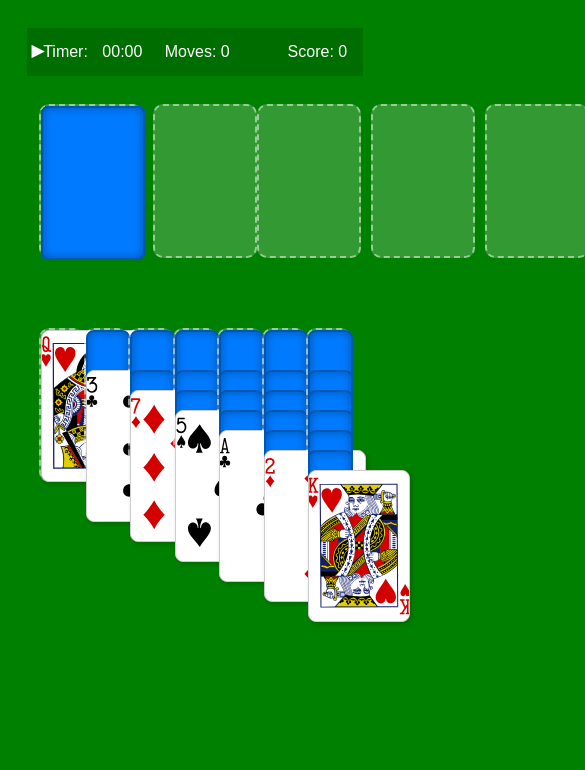
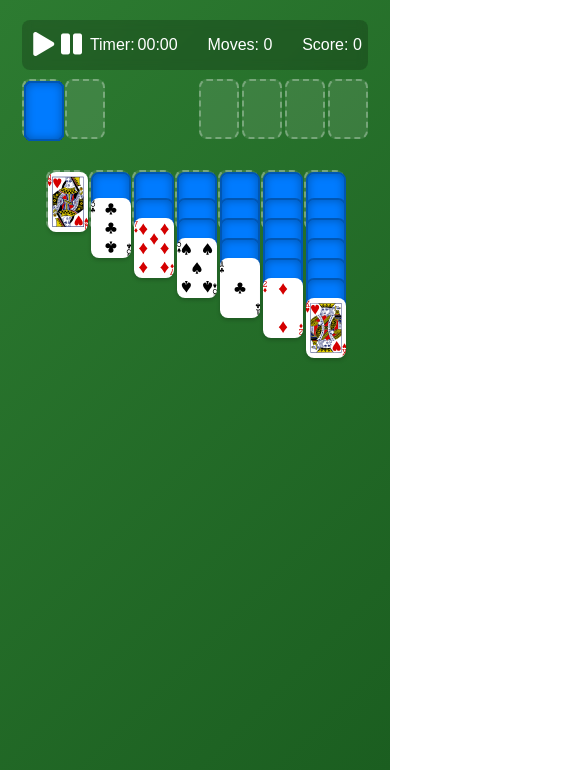
Before and after one commit to iprachigoyal/solitairejs, a plain HTML site: page index.html in a window 390 px wide. Shown: the part 74-844 px from the top of the page, 585 px wide, since content can reach past the window. Drawn offline with Linux system fonts and the light colour scheme.

Commit message:
feat: responsive

```diff
--- a/index.html
+++ b/index.html
@@ -13,8 +13,8 @@
       <div id="score">
         <div class="timer">
            <button id="play-pause">
-              <i id="play" class="fas fa-play">▶</i>
-              <i id="pause" class="fas fa-pause">⏸</i>
+              <i id="play" class="fas fa-play"></i>
+              <i id="pause" class="fas fa-pause"></i>
            </button>
            <label>Timer:</label>
            <span>00:00</span>
@@ -47,6 +47,7 @@
 
         <!-- Lower Row: Tableau Piles -->
         <div class="lower-row" id="tableau">
+            <div class="tableau-container"></div>
             <div class="pile" id="tableau-1"></div>
             <div class="pile" id="tableau-2"></div>
             <div class="pile" id="tableau-3"></div>
--- a/index.js
+++ b/index.js
@@ -387,7 +387,7 @@ function renderGame() {
             if (!card.faceUp) {
                 cardDiv.classList.add('face-down');
             } else {
-                cardDiv.textContent = `${card.rank} ${card.suit}`;
+                // cardDiv.textContent = `${card.rank} ${card.suit}`;
             }
 
             cardDiv.style.top = `${cardIndex * 20}px`;
@@ -445,7 +445,7 @@ function renderGame() {
       const cardDiv = renderCardFace(card);
         cardDiv.dataset.pile = 'waste';
         cardDiv.dataset.index = cardIndex;
-        cardDiv.textContent = `${card.rank} ${card.suit}`;
+        // cardDiv.textContent = `${card.rank} ${card.suit}`;
         wasteDiv.appendChild(cardDiv);
 
         // Add event listener to waste cards
--- a/style.css
+++ b/style.css
@@ -1,339 +1,269 @@
-/* General Styles */
+/* Variables and Reset */
+:root {
+  --card-width: clamp(80px, 12vw, 100px);
+  --card-height: calc(var(--card-width) * 1.5);
+  --spacing: clamp(8px, 1vw, 10px);
+  --border-radius: 8px;
+  --primary-blue: #007bff;
+  --darker-blue: #0056b3;
+  --shadow-color: rgba(0, 0, 0, 0.2);
+}
+
+* {
+  margin: 0;
+  padding: 0;
+  box-sizing: border-box;
+}
+
+/* Base Styles */
 body {
   font-family: Arial, sans-serif;
-  background-color: green;
+  background: linear-gradient(135deg, #2e7d32, #1b5e20);
   color: white;
   text-align: center;
-  margin: 0;
-  padding: 0;
+  min-height: 100vh;
+  padding: var(--spacing);
 }
 
 h1 {
-  margin-top: 20px;
+  font-size: clamp(24px, 4vw, 32px);
+  margin: 20px auto;
+  padding: 10px;
+  max-width: 800px;
 }
 
 /* Game Board Layout */
 .game-board {
+  max-width: 1200px;
+  margin: 0 auto;
   display: flex;
   flex-direction: column;
   align-items: center;
-  gap: 20px;
-  margin-top: 20px;
+  gap: calc(var(--spacing) * 2);
 }
 
+/* Score Panel */
 #score {
-  position: relative;
-  background: rgba(0,0,0,.15);
-  margin-top: 1.5em;
-  margin-bottom: 0.5em;
-  padding: 1em;
-  line-height: 1;
+  background: rgba(0, 0, 0, 0.2);
+  backdrop-filter: blur(5px);
+  border-radius: var(--border-radius);
+  padding: calc(var(--spacing) * 2);
+  margin: var(--spacing) auto;
+  width: min(90%, 800px);
+  display: flex;
+  justify-content: space-between;
+  align-items: center;
 }
-#score > * {
-  display: inline-block;
-  min-width: 100px;
-}
-#score > *:last-child {
-  float: right;
-  text-align: right;
-}
-#score label {
-  margin-bottom: 0;
-}
-#score .timer button {
-  position: absolute;
-  background: transparent;
-  outline: none;
-  border: 0;
-  padding: 0;
-  top: 0;
-  left: 0;
-  width: 3em;
-  height: 100%;
-  z-index: 10;
-}
-#score .timer button i {
-  position: absolute;
-  top: 0;
-  left: 0;
-  width: 100%;
-  height: 100%;
-  /* font-size: 0; */
-}
-#score .timer button i::before {
-  position: absolute;
-  top: 50%;
-  left: 50%;
-  width: 0.75em;
-  height: 1em;
-  margin-left: -0.375em;
-  margin-top: -0.5em;
-  font-size: 1.5rem;
-  content: none;
-}
-#score .timer button i#play::before {
-  border-top: 8px solid transparent;
-  border-left: 12px solid #fff;
-  border-bottom: 8px solid transparent;
-}
-#score .timer button i#pause::before {
-  border-right: 4px solid #fff;
-  border-left: 4px solid #fff;
+
+.timer {
+  display: flex;
+  align-items: center;
+  gap: var(--spacing);
 }
 
 #play-pause {
-  position: relative;
-  cursor: pointer;
   background: transparent;
   border: none;
   color: white;
   font-size: 1.5rem;
-  margin-right: 10px;
+  cursor: pointer;
+  padding: 5px;
+  transition: opacity 0.2s;
 }
 
-#play, #pause {
-  position: absolute;
-  /* top: 50%;
-  left: 50%; */
-  transform: translate(-35%, 30%);
-  font-size: 1rem;
-  cursor: pointer;
-  color: white;
+#play-pause:hover {
+  opacity: 0.8;
 }
 
-#play {
-  display: inline-block;
+/* Game Areas */
+.upper-row,
+.lower-row {
+  width: min(90%, 800px);
+  display: flex;
+  justify-content: space-between;
+  flex-wrap: wrap;
+  gap: var(--spacing);
+  margin: 0 auto;
 }
 
-#pause {
-  display: none;
-}
-.timer {
+.foundation-piles,
+.stock-waste-piles {
   display: flex;
-  align-items: center;
+  gap: var(--spacing);
+  flex-wrap: wrap;
 }
 
-.timer button {
-  margin-right: 10px;
+/* Pile Styles */
+.pile {
+  width: var(--card-width);
+  height: var(--card-height);
+  background: rgba(255, 255, 255, 0.1);
+  border: 2px dashed rgba(255, 255, 255, 0.3);
+  border-radius: var(--border-radius);
+  position: relative;
+  transition: background 0.2s;
 }
 
-.timer label {
-  margin-right: 10px;
+.pile:hover {
+  background: rgba(255, 255, 255, 0.15);
+}
+
+/* Card Base Styles */
+.card {
+  width: var(--card-width);
+  height: var(--card-height);
+  position: absolute;
+  background: white;
+  border-radius: var(--border-radius);
+  background-size: cover; /* Ensure image covers the entire card */
+  background-position: center;
+  cursor: grab;
+  transition: transform 0.2s, box-shadow 0.2s;
+  box-shadow: 0 2px 4px var(--shadow-color);
+  font-family: 'Arial', sans-serif;
+  user-select: none;
+  will-change: transform;
+}
+
+/* Card Content Styling */
+
+
+/* Card States */
+.card.face-down {
+  background: var(--primary-blue);
+  border: 2px solid var(--darker-blue);
+  box-shadow: inset 0 0 10px rgba(0, 0, 0, 0.3);
+}
+
+.card.face-down::before {
+  content: none;
+}
+
+.card:not(.dragging):hover {
+  transform: translateY(-5px);
+  box-shadow: 0 4px 8px rgba(0, 0, 0, 0.3);
+}
+
+.card.dragging {
+  opacity: 0.8;
+  transform: scale(1.05);
+  box-shadow: 0 8px 16px rgba(0, 0, 0, 0.4);
+  z-index: 1000;
+}
+
+/* Tableau Specific Styles */
+#tableau {
+  width: 100%;
+  display: flex;
+  justify-content: center;
+  gap: var(--spacing);
+  flex-wrap: wrap;
+  padding: var(--spacing);
+}
+
+#tableau .pile {
+  margin-top: calc(var(--card-height) * 0.3);
+}
+
+#tableau .card:not(:first-child) {
+  margin-top: calc(var(--spacing) * 2);
+}
+
+/* Stock and Foundation Styles */
+#stock .card,
+#waste .card,
+#foundation .pile .card {
+  transition: transform 0.2s ease-out;
+}
+
+/* Responsive Adjustments */
+/* Modified Variables for Smaller Screens */
+@media (max-width: 768px) {
+  :root {
+    --card-width: clamp(50px, 12vw, 70px);
+    --spacing: 4px;
+  }
+
+  /* Tableau Adjustments */
+  #tableau {
+    flex-wrap: nowrap;
+  }
+
+
+  /* Adjust foundation and stock piles */
+  .upper-row, .lower-row {
+    padding-bottom: 4px;
+  }
+}
+
+@media (max-width: 480px) {
+  :root {
+    --card-width: clamp(40px, 10vw, 60px);
+    --spacing: 3px;
+  }
+
+  /* Make cards more compact */
+  .card::before {
+    font-size: 12px;
+  }
+
+  .card .value-suit {
+    font-size: 10px;
+  }
+}
+
+.tableau-container {
+  display: flex;
+  gap: var(--spacing);
+  min-width: fit-content;
+  padding: 0 var(--spacing);
+  margin: 0 auto;
+}
+
+/* Adjust card proportions for smaller sizes */
+.card {
+  font-size: min(2vw, 12px);
+}
+
+.card .value-suit {
+  font-size: 0.7em;
 }
 
 
-button:focus {
+.tableau-container {
+  display: flex;
+  gap: var(--spacing);
+  min-width: fit-content;
+  padding: 0 var(--spacing);
+  margin: 0 auto;
+}
+
+/* Adjust card proportions for smaller sizes */
+.card {
+  font-size: min(2vw, 12px);
+}
+
+.card .value-suit {
+  font-size: 0.7em;
+}
+
+
+/* Accessibility */
+button:focus-visible {
   outline: 2px solid white;
   outline-offset: 2px;
 }
 
-/* Upper Row: Foundation, Stock, and Waste */
-.upper-row {
-  display: flex;
-  justify-content: space-between;
-  width: 80%;
-  max-width: 800px;
-  margin-bottom: 20px;
+/* Performance Optimizations */
+@media (prefers-reduced-motion: reduce) {
+  .card {
+    transition: none;
+  }
 }
 
-/* Foundation Piles */
-.foundation-piles {
-  display: flex;
-  gap: 10px;
+/* High DPI Screen Support */
+@media (-webkit-min-device-pixel-ratio: 2) {
+  .card {
+    box-shadow: 0 1px 2px var(--shadow-color);
+  }
 }
-
-/* Stock and Waste Piles */
-.stock-waste-piles {
-  display: flex;
-  gap: 10px;
-}
-
-/* Lower Row: Tableau Piles */
-.lower-row {
-  display: flex;
-  justify-content: space-between;
-  width: 80%;
-  max-width: 800px;
-}
-
-/* Pile Styles */
-.pile {
-  width: 100px;
-  height: 150px;
-  background-color: rgba(255, 255, 255, 0.2);
-  border: 2px dashed rgba(255, 255, 255, 0.5);
-  border-radius: 10px;
-  display: flex;
-  align-items: center;
-  justify-content: center;
-  font-size: 20px;
-  color: rgba(255, 255, 255, 0.5);
-}
-
-/* Card Styles */
-.card {
-  width: 100px;
-  height: 150px;
-  background-color: white;
-  border: 1px solid #ccc;
-  border-radius: 8px;
-  background-size: cover; /* Ensure image covers the entire card */
-  background-position: center;
-  display: flex;
-  align-items: center;
-  justify-content: center;
-  font-size: 20px;
-  color: black;
-  cursor: grab;
-  position: absolute;
-  box-shadow: 2px 2px 5px rgba(0, 0, 0, 0.2);
-  transition: transform 0.2s ease, box-shadow 0.2s ease;
-  text-indent: -9999px;
-}
-.card img {
-  width: 90%;
-  height: auto;
-  border-radius: 8px; /* Add slight rounding to the card image */
-}
-.card:hover {
-  transform: scale(1.05);
-  box-shadow: 4px 4px 10px rgba(0, 0, 0, 0.3);
-}
-
-.card[data-suit="hearts"], .card[data-suit="diamonds"] {
-  color: red;
-}
-
-.card[data-suit="clubs"], .card[data-suit="spades"] {
-  color: black;
-}
-.card.face-down {
-  background-color: #007bff; /* Blue background for face-down cards */
-  color: transparent;
-  border: 2px solid #0056b3;
-  box-shadow: inset 0 0 10px rgba(0, 0, 0, 0.3);
-}
-
-.card.face-down:hover {
-  transform: scale(1.05);
-  box-shadow: 4px 4px 10px rgba(0, 0, 0, 0.3);
-}
-.card::before{
-  position: absolute;
-  font-size: 1.2rem;
-  font-weight: bold;
-}
-
-.card::before {
-  top: 5px;
-  left: 5px;
-}
-
-
-/* Hearts and Diamonds (Red Cards) */
-.card[data-suit="hearts"]::before,
-.card[data-suit="hearts"]::after,
-.card[data-suit="diamonds"]::before,
-.card[data-suit="diamonds"]::after {
-  color: red;
-}
-
-/* Clubs and Spades (Black Cards) */
-.card[data-suit="clubs"]::before,
-.card[data-suit="clubs"]::after,
-.card[data-suit="spades"]::before,
-.card[data-suit="spades"]::after {
-  color: black;
-}
-
-
-/* Add Rank to Cards */
-.card::before {
-  content: attr(data-rank);
-}
-
-.card::after {
-  content: attr(data-rank);
-}
-.face {
-  width: 100%;
-  height: 100%;
-  background-size: cover; /* Ensures the image fits the container */
-  background-position: center; /* Centers the image */
-}
-
-/* Face-Down Cards */
-.card.face-down {
-  background-color: #007bff; /* Blue background for face-down cards */
-  color: transparent;
-  border: 2px solid #0056b3;
-  box-shadow: inset 0 0 10px rgba(0, 0, 0, 0.3);
-  width: 100%;
-  height: 100%;
-  background-size: cover; /* Ensures the image fits the container */
-  background-position: center;
-}
-
-.card.face-down::before,
-.card.face-down::after {
-  content: none; /* Hide rank and suit for face-down cards */
-}
-
-.card.face-down:hover {
-  transform: scale(1.05);
-  box-shadow: 4px 4px 10px rgba(0, 0, 0, 0.3);
-}
-
-/* Drag-and-Drop Styles */
-.card.dragging {
-  opacity: 0.7;
-  transform: scale(1.1);
-  box-shadow: 6px 6px 15px rgba(0, 0, 0, 0.4);
-  z-index: 1000; /* Ensure the dragged card is on top */
-}
-/* Drag-and-Drop Styles */
-.card.dragging {
-  opacity: 0.7;
-  transform: scale(1.1);
-  box-shadow: 6px 6px 15px rgba(0, 0, 0, 0.4);
-  z-index: 1000; /* Ensure the dragged card is on top */
-}
-
-/* Tableau Pile Styling */
-#tableau .pile {
-  position: relative;
-  margin-top: 30px; /* Space for overlapping cards */
-}
-
-#tableau .pile .card {
-  position: absolute;
-  top: 0;
-  left: 0;
-}
-
-
-#tableau .pile .card:not(:first-child) {
-  margin-top: 20px; /* Overlap cards in tableau */
-}
-
-/* Stock and Waste Pile Styling */
-#stock, #waste {
-  position: relative;
-}
-
-#stock .card, #waste .card {
-  position: absolute;
-  top: 0;
-  left: 0;
-}
-
-/* Foundation Pile Styling */
-#foundation .pile {
-  position: relative;
-}
-
-#foundation .pile .card {
-  position: absolute;
-  top: 0;
-  left: 0;
-}
```
